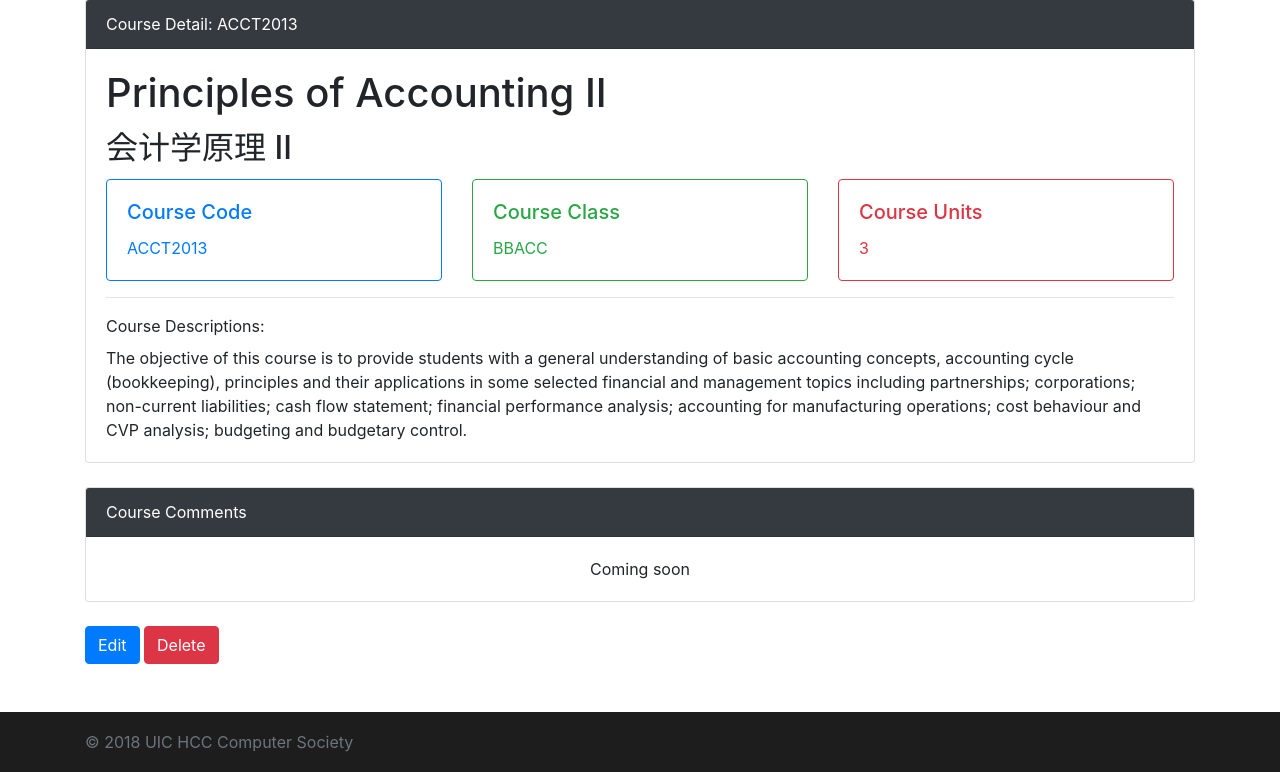
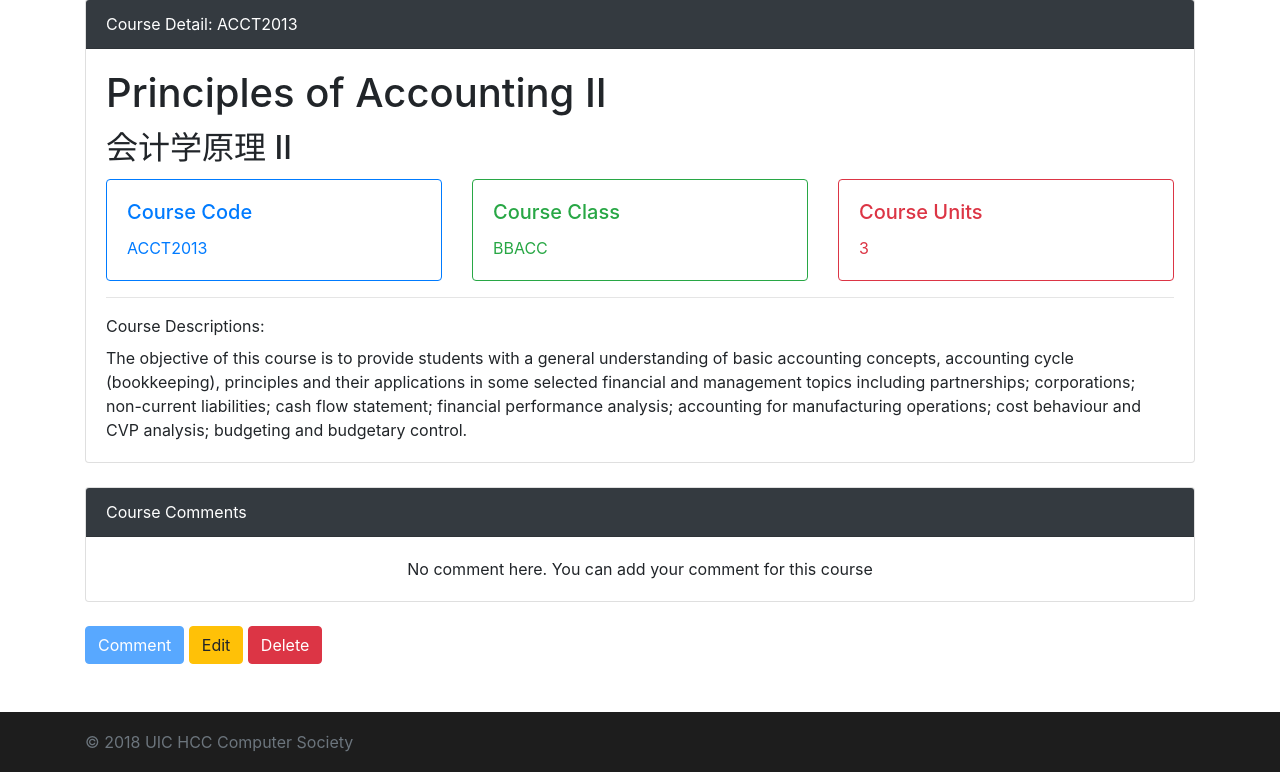
Before and after one commit to UICHCC/uicCourse, a Django app: page /course/2/ in a window 1280 px wide. Shown: the part 85-857 px from the top of the page. Run offline with Django 3.2, Linux system fonts and the light colour scheme; a user stored in the database is signed in; data comes from the database, SQL or seed files in the repository; both versions use the stored data as it was after the commit; some libraries are stand-ins or nearby versions.

Commit message:
Adding comment system (display part)

```diff
--- a/django_playground/uicCourse/course/templates/course/detail.html
+++ b/django_playground/uicCourse/course/templates/course/detail.html
@@ -113,12 +113,37 @@
     <div class="card">
     <div class="card-header text-white bg-dark">Course Comments</div>
     <div class="card-body">
-        <p class="card-text text-center">Coming soon</p>
+        {% if coursecomments %}
+            <div class="card-columns">
+            {% for comment in coursecomments %}
+                {% if comment.is_banned %}
+                {% else %}
+                    <div class="card">
+                        <div class="card-body">
+                            <p>{{ comment.content }}</p>
+                            <footer class="blockquote-footer">{{ comment.sender }} <cite>{{ comment.pub_date }}</cite></footer>
+                        </div>
+                    {% if userdata.groups.all.0.name == "course_master" %}
+                        <div class="card-footer">
+                        <button class="btn btn-danger btn-sm" disabled>Ban</button>
+                        <button class="btn btn-success btn-sm" disabled>Recommend</button>
+                        <button class="btn btn-warning btn-sm" disabled>Delete</button>
+                            <p class="card-text text-right">#{{ comment.id }}</p>
+                        </div>
+                    {% endif %}
+                    </div>
+                {% endif %}
+            {% endfor %}
+            </div>
+        {% else %}
+        <p class="card-text text-center">No comment here. You can add your comment for this course</p>
+        {% endif %}
     </div>
     </div>
         <br>
+    <button class="btn btn-primary" disabled>Comment</button>
         {% if userdata.groups.all.0.name == "course_master" %}
-            <a href="{% url 'course_detail_edit' coursedata.id %}" class="btn btn-primary">Edit</a> <a href="javascript:AlertIt();" class="btn btn-danger">Delete</a>
+            <a href="{% url 'course_detail_edit' coursedata.id %}" class="btn btn-warning">Edit</a> <a href="javascript:AlertIt();" class="btn btn-danger">Delete</a>
         {% endif %}
     </main>
 <br>
--- a/django_playground/uicCourse/course/templates/course/index.html
+++ b/django_playground/uicCourse/course/templates/course/index.html
@@ -101,6 +101,7 @@
     <footer class="footer">
       <div class="container">
         <span class="text-muted">&copy; 2018 UIC HCC Computer Society</span>
+        <span class="text-muted text-right"> | Daily image from: <a href="https://unsplash.com/">Unsplash</a></span>
       </div>
     </footer>
 
--- a/django_playground/uicCourse/course/views.py
+++ b/django_playground/uicCourse/course/views.py
@@ -56,7 +56,11 @@ def course_detail(request, course_id):
     else:
         userdata = request.user
         course_solo = models.Course.objects.get(pk=course_id)
-        return render(request, 'course/detail.html', {'userdata': userdata, 'coursedata': course_solo})
+        course_comment = models.Comments.objects.filter(course=course_id)
+        return render(request, 'course/detail.html', {'userdata': userdata,
+                                                      'coursedata': course_solo,
+                                                      'coursecomments': course_comment,
+                                                      })
 
 
 def course_edit(request, course_id):
```
Also changed, not shown: django_playground/uicCourse/db.sqlite3.
